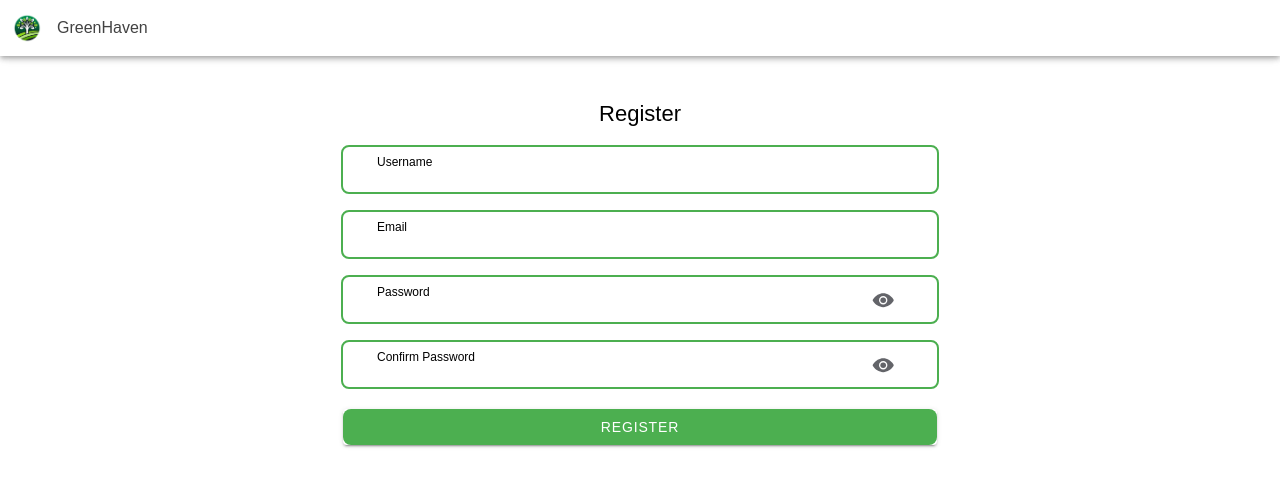
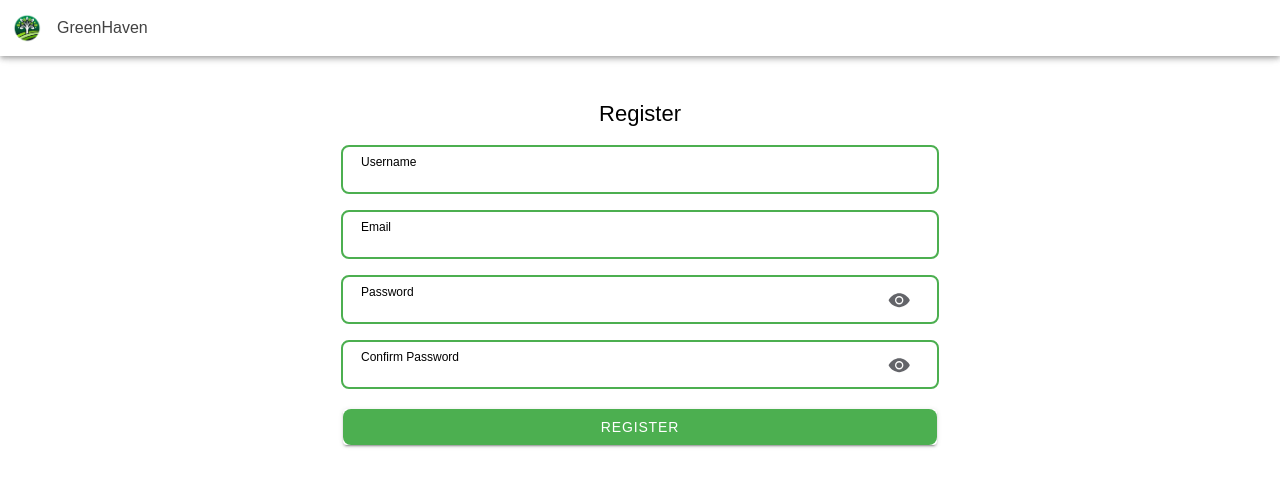
Before and after one commit to aaronblac/greenhaven, a React (Vite) app: page /register in a window 1280 px wide. Shown: the top 486 px of the page. Built offline with nearby package versions, Linux system fonts and the light colour scheme; no server answers.

Commit message:
update input padding

```diff
--- a/src/pages/Login.tsx
+++ b/src/pages/Login.tsx
@@ -72,6 +72,7 @@ const Login: React.FC = () => {
           <form className="flex flex-column gap-16" onSubmit={handleSubmit}>
             <IonRow>
               <IonInput
+                className='ion-padding-horizontal'
                 label="Email"
                 labelPlacement="stacked"
                 value={email}
@@ -81,6 +82,7 @@ const Login: React.FC = () => {
             </IonRow>
             <IonRow>
               <IonInput
+                className='ion-padding-horizontal'
                 label="Password"
                 labelPlacement="stacked"
                 value={password}
--- a/src/pages/Register.tsx
+++ b/src/pages/Register.tsx
@@ -80,6 +80,7 @@ const Register: React.FC = () => {
           <form className='flex flex-column gap-16' onSubmit={handleSubmit}>
             <IonRow>
               <IonInput
+                className='ion-padding-horizontal'
                 label="Username"
                 labelPlacement="stacked"
                 value={username}
@@ -89,26 +90,29 @@ const Register: React.FC = () => {
             </IonRow>
             <IonRow>
               <IonInput
+                className='ion-padding-horizontal'
                 label="Email"
                 labelPlacement="stacked"
                 value={email}
                 onInput={(e: any) => setEmail(e.target.value)}
                 type="email"
-              />
+                />
             </IonRow>
             <IonRow>
               <IonInput
+                className='ion-padding-horizontal'
                 label="Password"
                 labelPlacement="stacked"
                 value={password}
                 onInput={(e: any) => setPassword(e.target.value)}
                 type="password"
-              >
+                >
                 <IonInputPasswordToggle color={'medium'} slot='end'/>
               </IonInput>
             </IonRow>
             <IonRow>
               <IonInput
+                className='ion-padding-horizontal'
                 label="Confirm Password"
                 labelPlacement="stacked"
                 value={confirmPassword}
```
